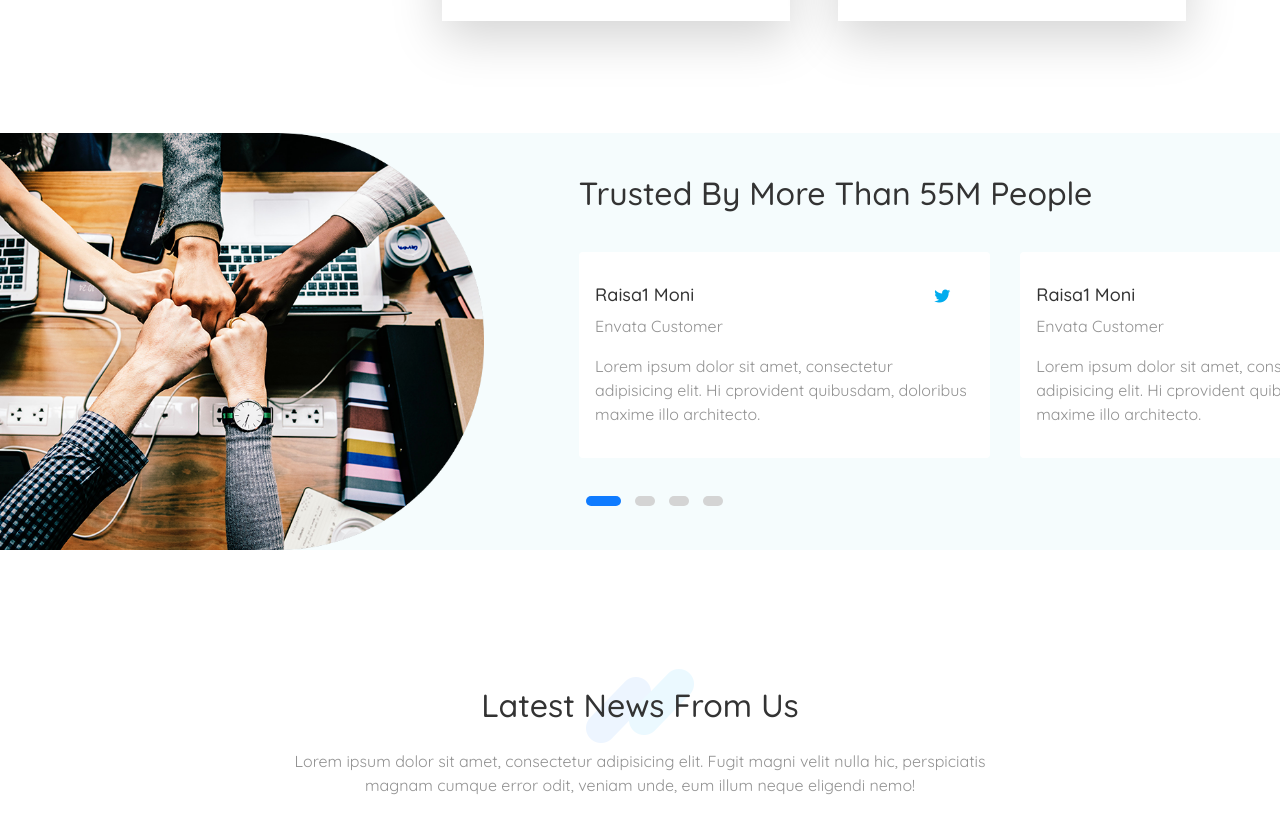
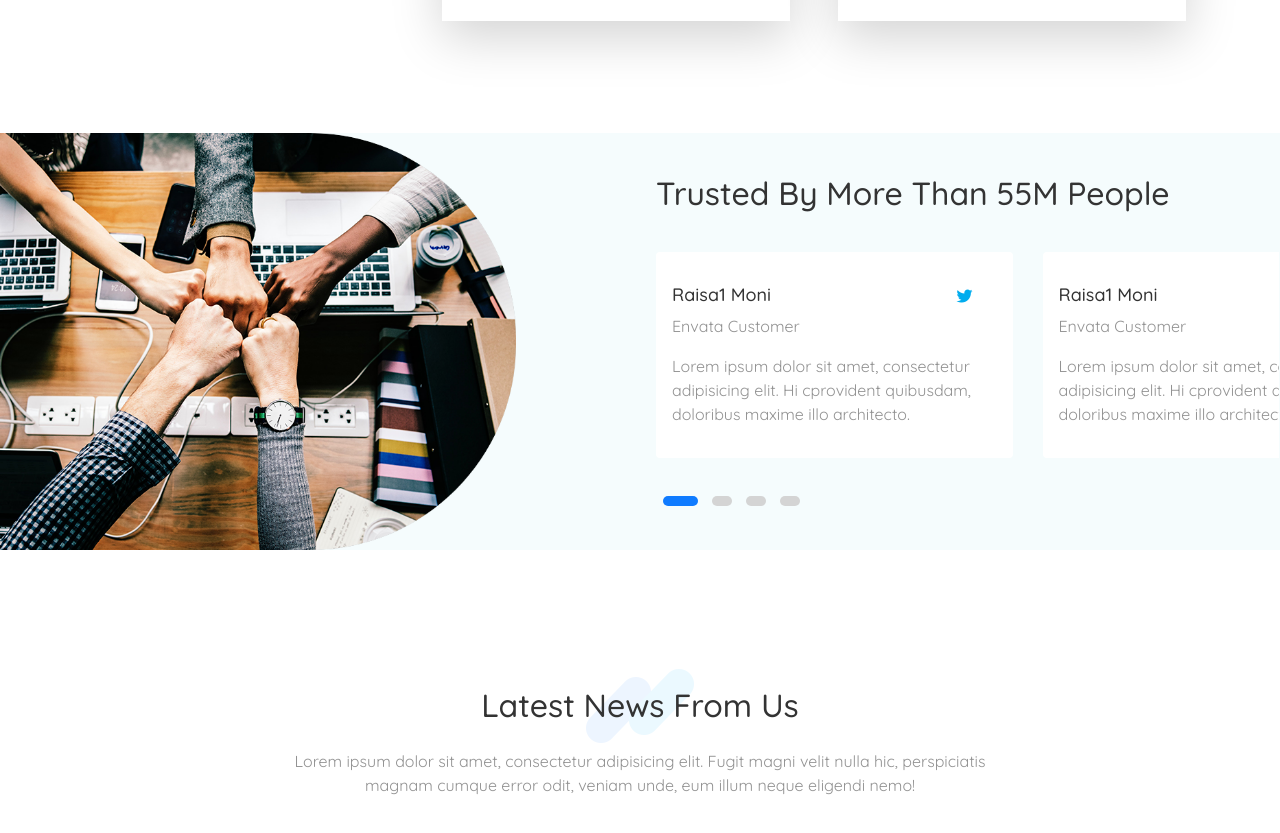
Before and after one commit to gorkfjgjkddnjf/smartworld, a plain HTML site: page index.html in a window 1280 px wide. Shown: the part 3964-4797 px from the top of the page. Drawn offline with nearby package versions, Linux system fonts and the light colour scheme.

Commit message:
Add files via upload

```diff
--- a/index.html
+++ b/index.html
@@ -252,11 +252,11 @@
 
 
   <section class="container-fluid main-text backround-1">
-        <div class="row justify-content-center align-items-center flex-xl-nowrap">
+        <div class="row justify-content-lg-between justify-content-center align-items-center flex-xl-nowrap">
             <div class="col-12 col-lg-6 col-xl-5 image-slide">
                 <img src="img/Image.png" alt="Image" class="img-fluid position-pelative">
             </div>
-            <div class="col-11 col-lg-6 col-xl-7 px-3 slide">
+            <div class="col-11 col-lg-6 col-xl-6 px-3 slide">
                 <h3 class="title-h3 mb-4 mt-4 mt-lg-2 text-center text-lg-left">Trusted By More Than 55M People</h3>
                 <div class="owl-carousel owl-theme" id="myTab" role="tablist">
                     <div class="item slide">
@@ -274,8 +274,8 @@
                                 quibusdam, doloribus maxime illo architecto.</p>
                         </div>
                     </div>
-                    <div class="item  slide">
-                        <div class=" p-3 rounded bg-white">
+                    <div class="item slide">
+                        <div class=" p-3 rounded bg-white slide-1">
                             <div class="row  pt-3">
                                 <div class="col-9">
                                     <h4 class="blog-h4">Raisa1 Moni</h4>
@@ -289,8 +289,8 @@
                                 quibusdam, doloribus maxime illo architecto.</p>
                         </div>
                     </div>
-                    <div class="item  slide">
-                        <div class=" p-3 rounded bg-white">
+                    <div class="item slide">
+                        <div class=" p-3 rounded bg-white slide-1">
                             <div class="row  pt-3">
                                 <div class="col-9">
                                     <h4 class="blog-h4">Raisa1 Moni</h4>
--- a/main.js
+++ b/main.js
@@ -45,6 +45,10 @@ $(document).ready(function(){
             1700:{
                 items:3,
                 stagePadding: -60,
+            },
+            2000:{
+                items:3,
+                stagePadding: 0
             }
         },
         margin: 30,
--- a/sass/main.sass
+++ b/sass/main.sass
@@ -351,6 +351,14 @@ hr
     .text-bg-2
         left: 0
 
+@media ( min-width: 2200px )
+    .slide
+        right: 13rem
+
+@media ( min-width: 2000px ) and (max-width: 2200px)
+    .slide
+        right: 8rem
+
 @media ( min-width: 2000px )
     .brand
         margin-left: 25rem
@@ -669,3 +677,5 @@ html, body
     padding-top: 1rem
     padding-bottom: 1rem
     height: 245px
+
+.owl-carousel.owl-drag .owl-item
```
Also changed, not shown: sass/main.css, 1 other file.
